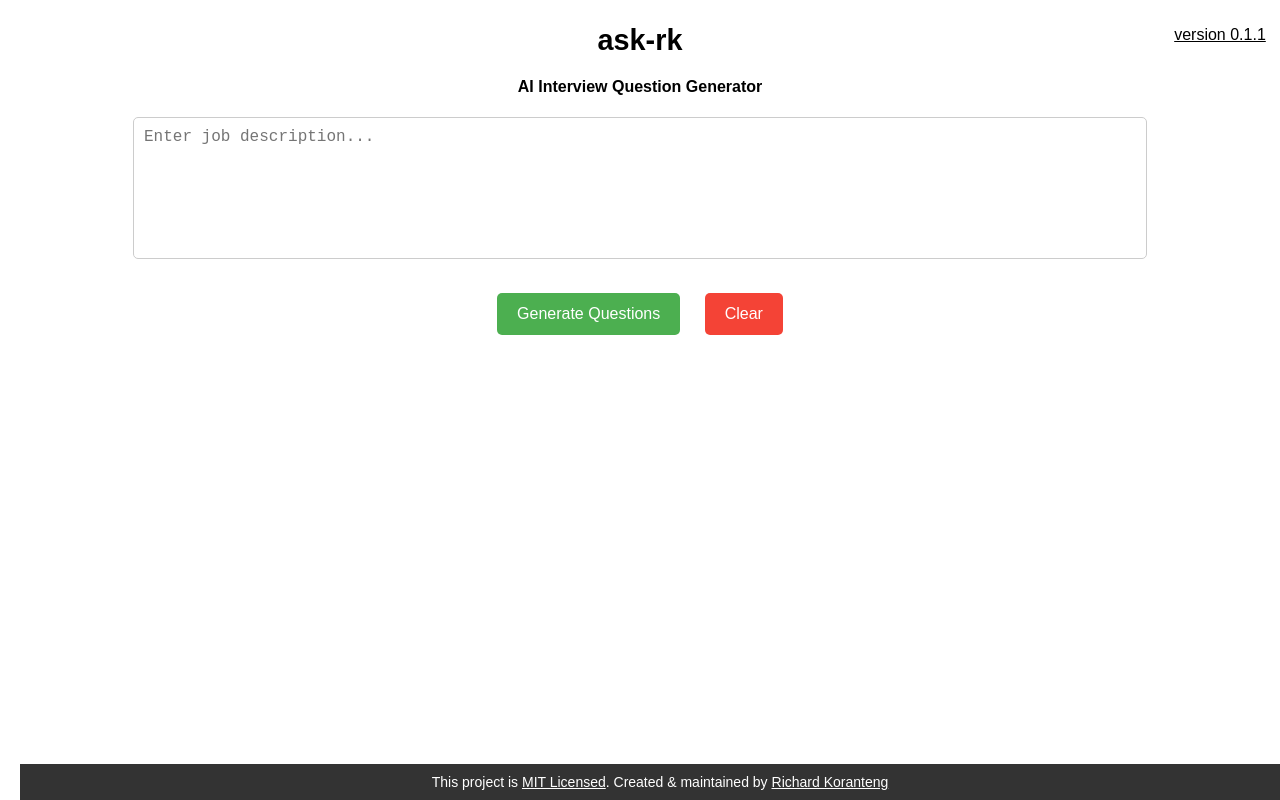
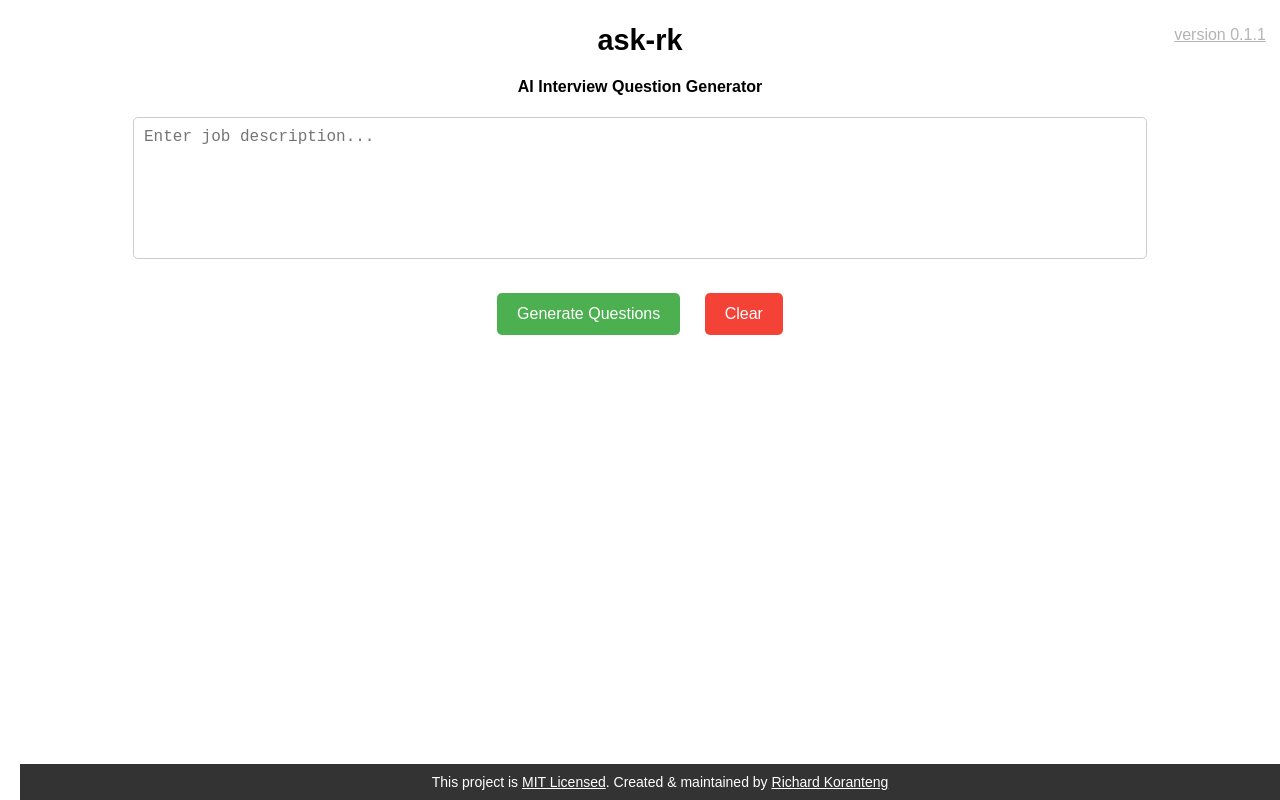
Before and after one commit to RKKoranteng/ask-rk, a plain HTML site: page index.html in a window 1280 px wide. In both pictures the pointer is over the link "version 0.1.1". Drawn offline with Linux system fonts and the light colour scheme.

Commit message:
change link hover color for body section

```diff
--- a/index.html
+++ b/index.html
@@ -95,7 +95,7 @@
             text-decoration: none;
         }
         body a:hover {
-            color: black;
+            color: rgb(180, 180, 180);
             text-decoration: underline;
         }
 
```
